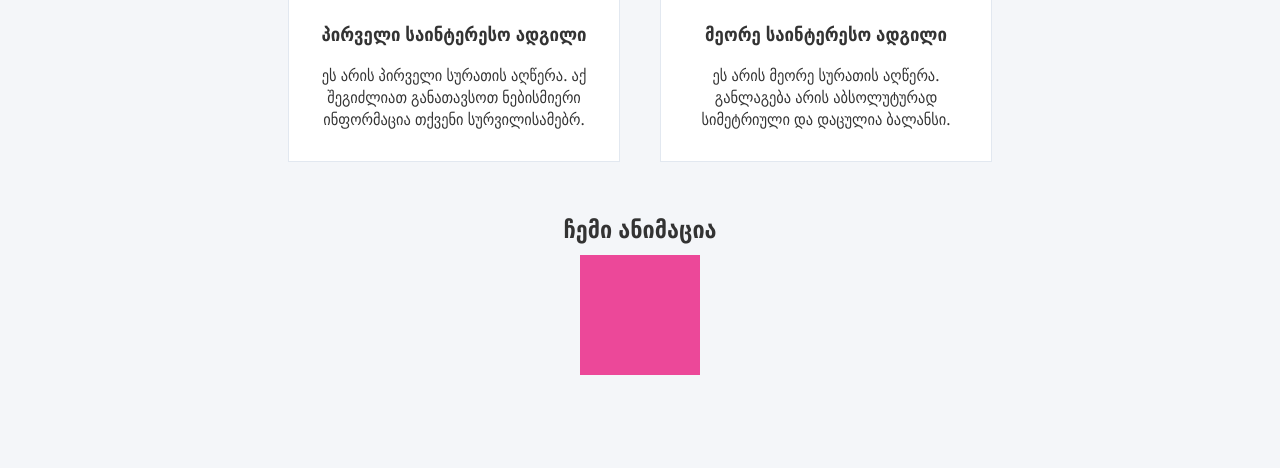
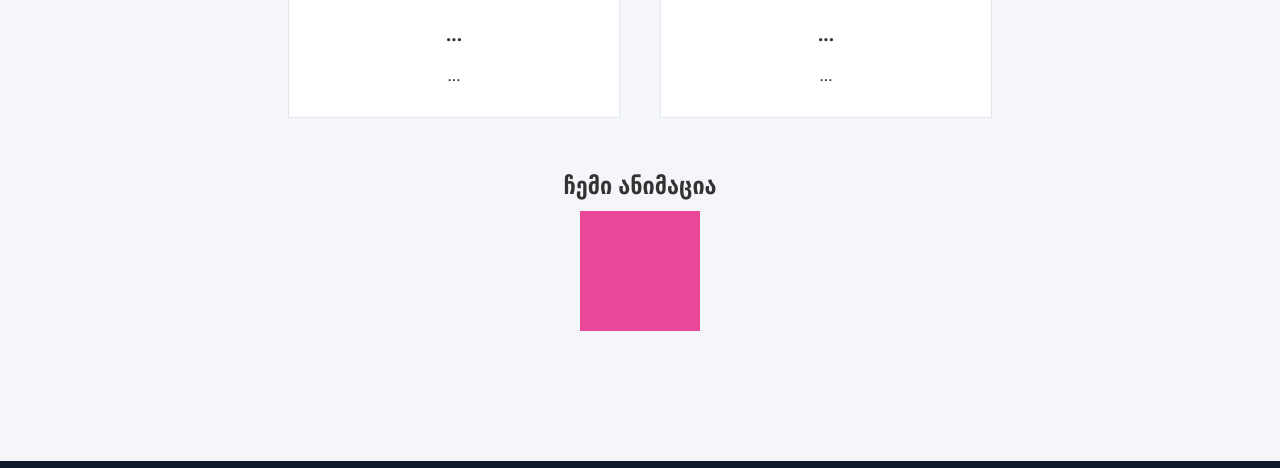
Before and after one commit to palela2009/homework, a plain HTML site: page homework12/index.html in a window 1280 px wide. Shown: the part 332-800 px from the top of the page. Drawn offline with Linux system fonts and the light colour scheme.

Commit message:
ცოტა რაღაც შევცვალე

```diff
--- a/homework12/index.html
+++ b/homework12/index.html
@@ -21,13 +21,13 @@
         <section class="gallery-section">
             <div class="card">
                 <img src="https://picsum.photos/300/200?random=1" alt="სურათი 1">
-                <h3>პირველი საინტერესო ადგილი</h3>
-                <p>ეს არის პირველი სურათის აღწერა. აქ შეგიძლიათ განათავსოთ ნებისმიერი ინფორმაცია თქვენი სურვილისამებრ.</p>
+                <h3>...</h3>
+                <p>...</p>
             </div>
             <div class="card">
                 <img src="https://picsum.photos/300/200?random=2" alt="სურათი 2">
-                <h3>მეორე საინტერესო ადგილი</h3>
-                <p>ეს არის მეორე სურათის აღწერა. განლაგება არის აბსოლუტურად სიმეტრიული და დაცულია ბალანსი.</p>
+                <h3>...</h3>
+                <p>...</p>
             </div>
         </section>
 
```
Also changed, not shown: homework12/hobby.html (+1 -1 lines).
